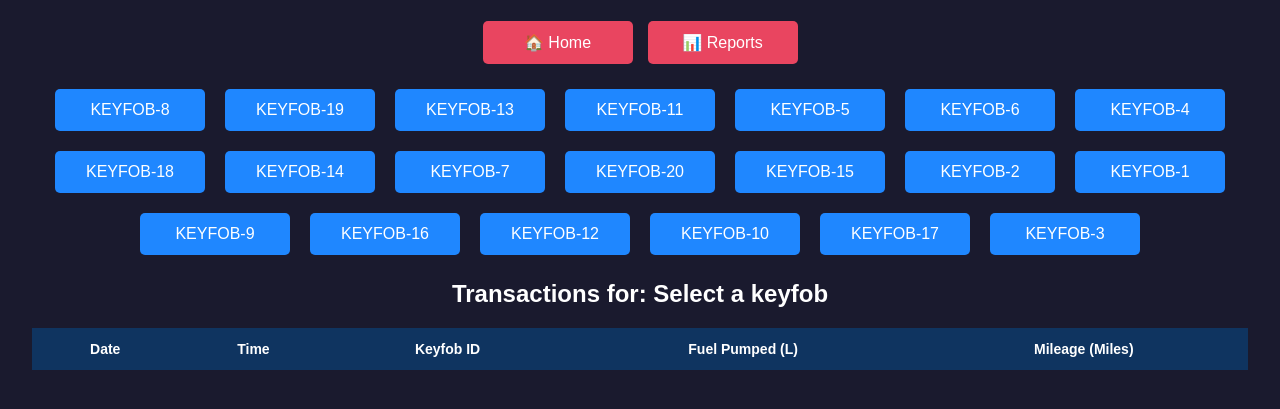
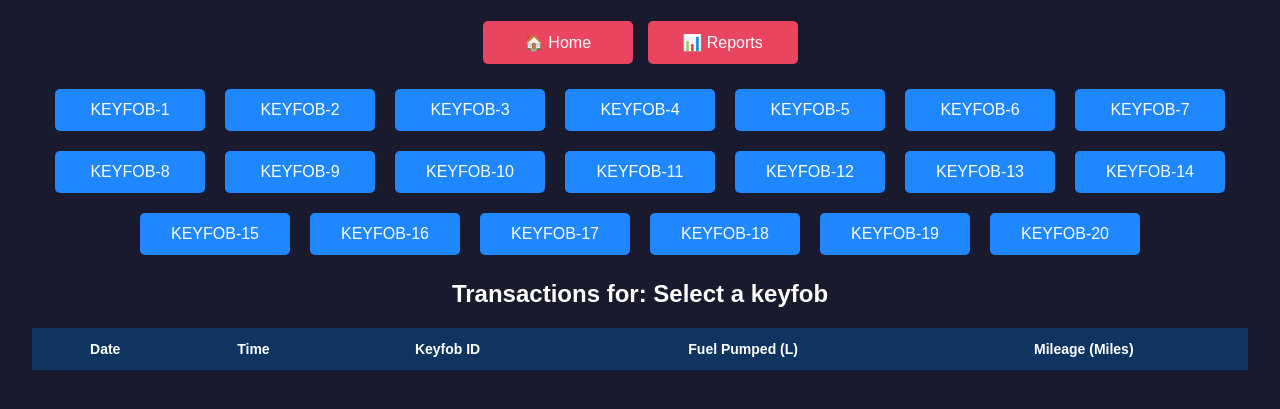
Before and after one commit to MTKTF/Fuel-Dashboard, a plain HTML site: page fuel.html in a window 1280 px wide. Shown: the part 59-468 px from the top of the page. Drawn offline with nearby package versions, Linux system fonts and the light colour scheme.

Commit message:
Update fuel.html

```diff
--- a/fuel.html
+++ b/fuel.html
@@ -34,8 +34,17 @@
 
     <script>
         function populateKeyfobButtons() {
-            const keyfobs = [...new Set(getDummyData().map(entry => entry.keyfob_id))];
+            let keyfobs = [...new Set(getDummyData().map(entry => entry.keyfob_id))];
+
+            // Sort keyfobs numerically (assuming format is 'Keyfob X')
+            keyfobs.sort((a, b) => {
+                const numA = parseInt(a.replace(/[^0-9]/g, ""), 10);
+                const numB = parseInt(b.replace(/[^0-9]/g, ""), 10);
+                return numA - numB;
+            });
+
             const buttonContainer = document.getElementById("keyfob-buttons");
+            buttonContainer.innerHTML = ""; // Clear previous buttons
 
             keyfobs.forEach(keyfob => {
                 const button = document.createElement("button");
```
